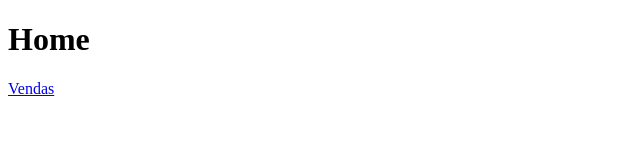
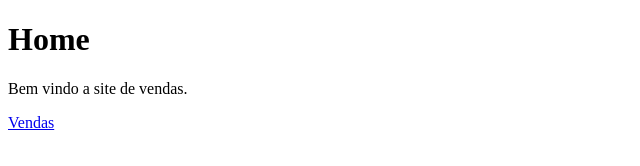
Before and after one commit to donovan-gomes/aula-github, a plain HTML site: page index.html in a window 1280 px wide. Shown: the whole page, without its empty margins (0-640 px from the left). Drawn offline with Linux system fonts and the light colour scheme.

Commit message:
Adicionado a pagina index, mensagem e bem vindo.

```diff
--- a/index.html
+++ b/index.html
@@ -8,6 +8,9 @@
 </head>
 <body>
   <h1>Home</h1>
+  <p>
+    Bem vindo a site de vendas.
+  </p>
   <a href="vendas.html">Vendas</a>
 </body>
 </html>
```
